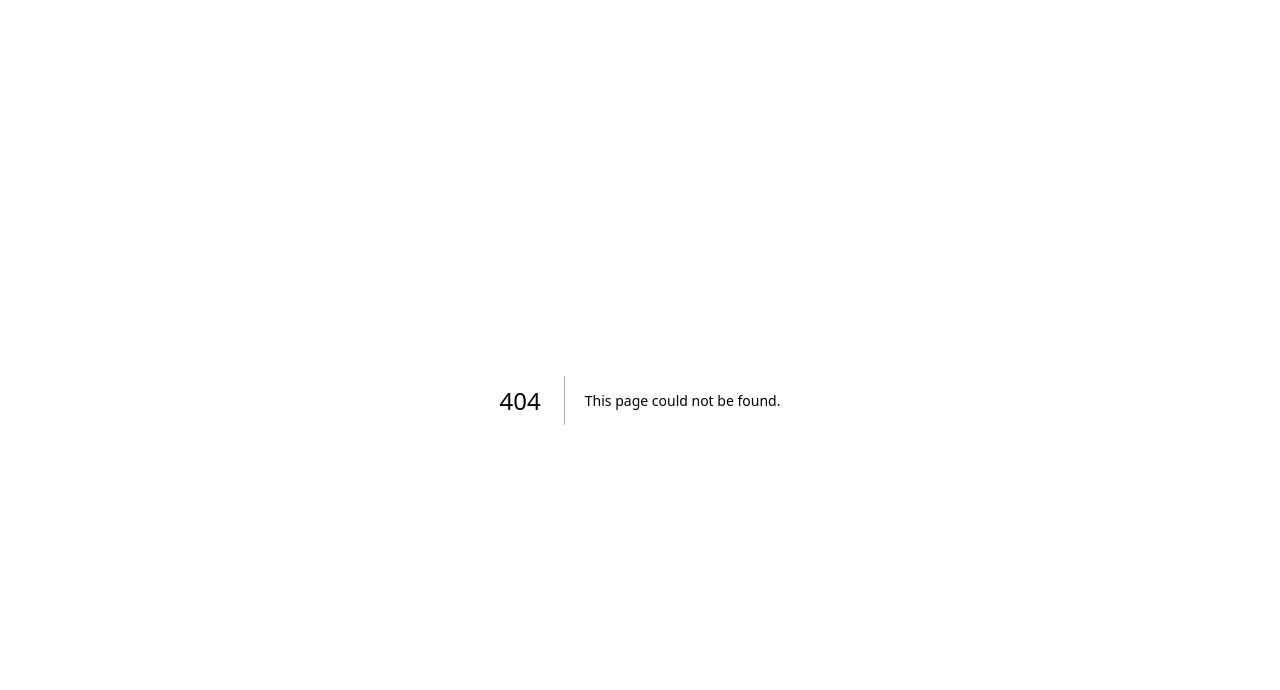
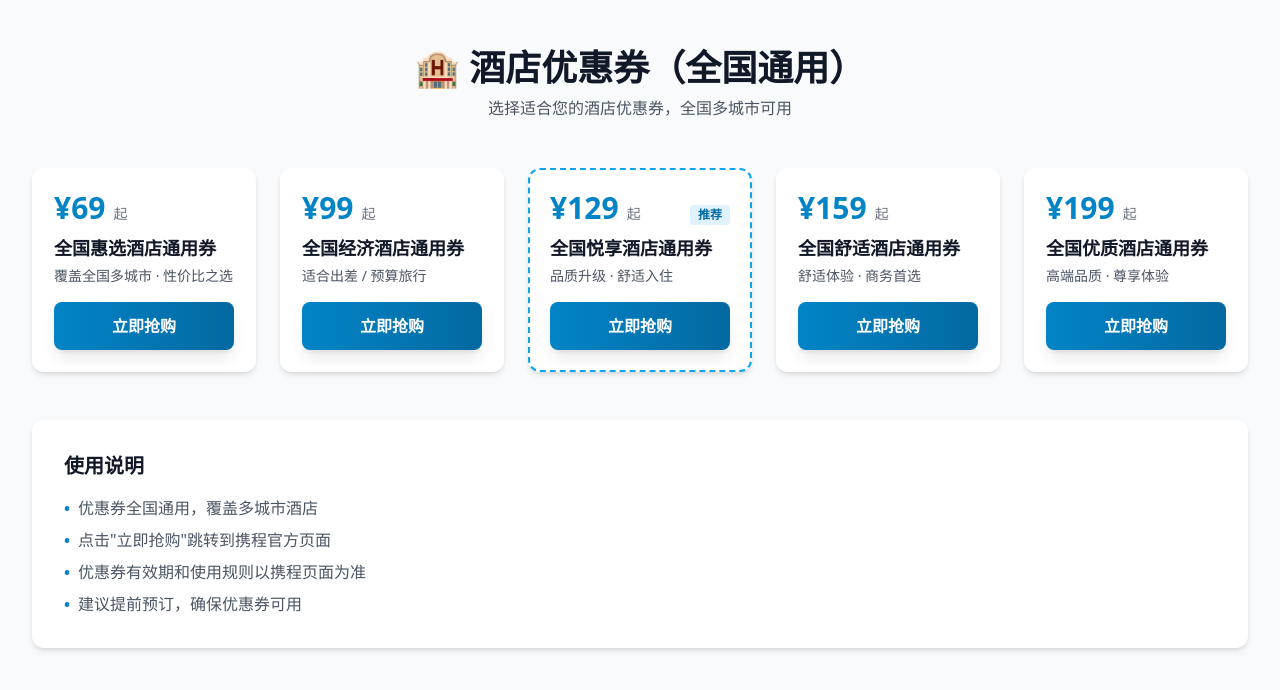
Before and after one commit to hammerzt1-oss/travel, a Next.js app in the folder frontend/: page /hotel-coupons in a window 1280 px wide. Before the commit this address had no page. Shown: the top 690 px of the page. Built offline with nearby package versions, Linux system fonts and the light colour scheme.

Commit message:
Add hotel coupons detail page, widget links to detail page

```diff
--- /dev/null
+++ b/frontend/app/hotel-coupons/page.tsx
@@ -0,0 +1,92 @@
+'use client'
+
+import HotelCouponCard from '@/components/HotelCouponCard'
+
+export default function HotelCouponsPage() {
+  const coupons = [
+    {
+      price: 69,
+      title: "全国惠选酒店通用券",
+      description: "覆盖全国多城市 · 性价比之选",
+      link: "https://t.ctrip.cn/AlqONib"
+    },
+    {
+      price: 99,
+      title: "全国经济酒店通用券",
+      description: "适合出差 / 预算旅行",
+      link: "https://t.ctrip.cn/AKW7JvR"
+    },
+    {
+      price: 129,
+      title: "全国悦享酒店通用券",
+      description: "品质升级 · 舒适入住",
+      link: "https://t.ctrip.cn/tdl7mS5",
+      recommended: true
+    },
+    {
+      price: 159,
+      title: "全国舒适酒店通用券",
+      description: "舒适体验 · 商务首选",
+      link: "https://t.ctrip.cn/jwrPXEY"
+    },
+    {
+      price: 199,
+      title: "全国优质酒店通用券",
+      description: "高端品质 · 尊享体验",
+      link: "https://t.ctrip.cn/Bl4YADl"
+    }
+  ]
+
+  return (
+    <div className="min-h-screen bg-gray-50 py-8 sm:py-12">
+      <div className="container mx-auto px-4 sm:px-6 lg:px-8 max-w-7xl">
+        {/* 页面标题 */}
+        <div className="mb-8 sm:mb-12 text-center">
+          <h1 className="text-2xl sm:text-3xl lg:text-4xl font-bold text-gray-900 mb-2">
+            🏨 酒店优惠券（全国通用）
+          </h1>
+          <p className="text-sm sm:text-base text-gray-600">
+            选择适合您的酒店优惠券，全国多城市可用
+          </p>
+        </div>
+
+        {/* 优惠券卡片网格 */}
+        <div className="grid grid-cols-1 sm:grid-cols-2 lg:grid-cols-3 xl:grid-cols-5 gap-4 sm:gap-6">
+          {coupons.map((coupon, index) => (
+            <HotelCouponCard
+              key={index}
+              price={coupon.price}
+              title={coupon.title}
+              description={coupon.description}
+              link={coupon.link}
+              recommended={coupon.recommended}
+            />
+          ))}
+        </div>
+
+        {/* 使用说明 */}
+        <div className="mt-8 sm:mt-12 bg-white rounded-xl shadow-md p-6 sm:p-8">
+          <h2 className="text-lg sm:text-xl font-bold text-gray-900 mb-4">使用说明</h2>
+          <ul className="space-y-2 text-sm sm:text-base text-gray-600">
+            <li className="flex items-start gap-2">
+              <span className="text-primary-600 font-bold">•</span>
+              <span>优惠券全国通用，覆盖多城市酒店</span>
+            </li>
+            <li className="flex items-start gap-2">
+              <span className="text-primary-600 font-bold">•</span>
+              <span>点击"立即抢购"跳转到携程官方页面</span>
+            </li>
+            <li className="flex items-start gap-2">
+              <span className="text-primary-600 font-bold">•</span>
+              <span>优惠券有效期和使用规则以携程页面为准</span>
+            </li>
+            <li className="flex items-start gap-2">
+              <span className="text-primary-600 font-bold">•</span>
+              <span>建议提前预订，确保优惠券可用</span>
+            </li>
+          </ul>
+        </div>
+      </div>
+    </div>
+  )
+}
--- a/frontend/components/HotelCouponWidget.tsx
+++ b/frontend/components/HotelCouponWidget.tsx
@@ -1,19 +1,20 @@
 'use client'
 
+import { useRouter } from 'next/navigation'
+
 export default function HotelCouponWidget() {
-  // 酒店优惠券链接（使用最低价的链接）
-  const couponLink = "https://t.ctrip.cn/AlqONib"
+  const router = useRouter()
   const minPrice = 69
 
   const handleClick = (e: React.MouseEvent) => {
     e.preventDefault()
-    // 在新窗口打开链接，确保联盟追踪有效
-    window.open(couponLink, '_blank', 'noopener,noreferrer')
+    // 跳转到酒店优惠券详情页
+    router.push('/hotel-coupons')
   }
 
   return (
     <div className="mb-4 sm:mb-6">
-      {/* 小控件入口 - 第一行，点击跳转 */}
+      {/* 小控件入口 - 第一行，点击跳转到详情页 */}
       <div
         onClick={handleClick}
         className="bg-gradient-to-r from-primary-500 to-primary-600 text-white rounded-lg p-3 sm:p-4 cursor-pointer hover:from-primary-600 hover:to-primary-700 transition-all duration-200 shadow-md hover:shadow-lg active:scale-[0.98]"
```
